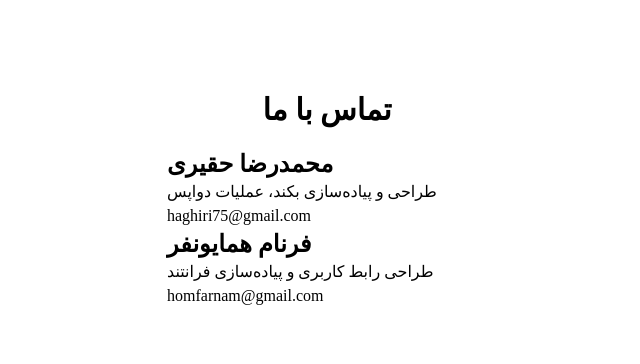
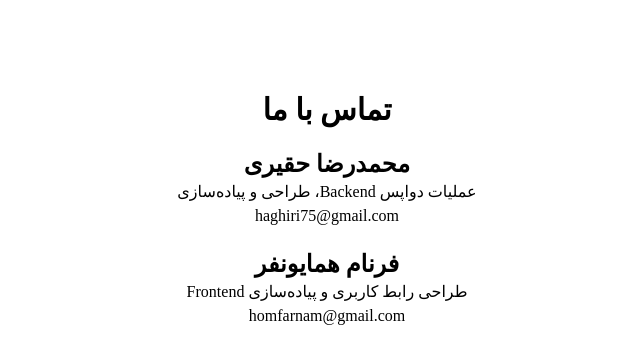
Before and after one commit to homfarnam/kootahkon, a React (Create React App) app: page /contact-us in a window 1280 px wide. Shown: the top 364 px of the page, without its empty margins (313-953 px from the left). Built offline with nearby package versions, Linux system fonts and the light colour scheme; a web font is replaced by a local one.

Commit message:
Change styles

```diff
--- a/src/Pages/About.tsx
+++ b/src/Pages/About.tsx
@@ -9,12 +9,16 @@ const About: React.FC<AboutProps> = () => {
       <div className="w-full h-full flex justify-center text-black">
         <div className="mt-5 w-1/2 flex flex-col items-center justify-start">
           <h3 className="font-semibold text-3xl">درباره ما</h3>
-          <div className="w-1/2 mt-5">
-            <p>
-              کوتاه‌کن، یک سرویس کوتاه کننده پیوند است که به عنوان یک پروژه آخر هفته‌ای ساخته شد. کوتاه‌کن به شما کمک می‌کند تا پیوندهای بلند خود را در کوتاه‌ترین زمان به پیوندهای کوتاه و قابل اشاره در جاهای دیگر تبدیل کنید<div className=""></div>
+          <div className="w-1/2 mt-5 text-right">
+            <p style={{ direction: "rtl" }}>
+              کوتاه‌کن، یک سرویس کوتاه کننده پیوند است که به عنوان یک پروژه آخر
+              هفته‌ای ساخته شد. کوتاه‌کن به شما کمک می‌کند تا پیوندهای بلند خود
+              را در کوتاه‌ترین زمان به پیوندهای کوتاه و قابل اشاره در جاهای دیگر
+              تبدیل کنید.
             </p>
-            <p>
-              کوتاه‌کن در مدت زمانی کوتاه و با کمک تکنولوژی‌های Ruby, Sinatra, SQLite و React نوشته شده است.
+            <p style={{ direction: "rtl" }}>
+              کوتاه‌کن در مدت زمانی کوتاه و با کمک تکنولوژی‌های Ruby, Sinatra,
+              SQLite و React نوشته شده است.
             </p>
           </div>
         </div>
--- a/src/Pages/Contact.tsx
+++ b/src/Pages/Contact.tsx
@@ -9,21 +9,17 @@ const Contact: React.FC<ContactProps> = () => {
       <div className="w-full h-full flex justify-center text-black">
         <div className="mt-5 w-1/2 flex flex-col items-center justify-start">
           <h3 className="font-semibold text-3xl">تماس با ما</h3>
-          <div className="w-1/2 mt-5">
-            <h4 className="font-semibold text-2xl">محمدرضا حقیری</h4>
-            <p>
-              طراحی و پیاده‌سازی بکند، عملیات دواپس
-            </p>
-            <p>
-              haghiri75@gmail.com
-            </p>
-            <h4 className="font-semibold text-2xl">فرنام همایونفر</h4>
-            <p>
-               طراحی رابط کاربری و پیاده‌سازی فرانتند
-            </p>
-            <p>
-            homfarnam@gmail.com
-            </p>
+          <div className="w-1/2 mt-5 flex flex-col justify-center items-center space-y-5">
+            <div className="flex flex-col items-center">
+              <h4 className="font-semibold text-2xl">محمدرضا حقیری</h4>
+              <p>طراحی و پیاده‌سازی ،Backend عملیات دواپس</p>
+              <p>haghiri75@gmail.com</p>
+            </div>
+            <div className="flex flex-col items-center">
+              <h4 className="font-semibold text-2xl">فرنام همایونفر</h4>
+              <p> Frontend طراحی رابط کاربری و پیاده‌سازی </p>
+              <p>homfarnam@gmail.com</p>
+            </div>
           </div>
         </div>
       </div>
```
